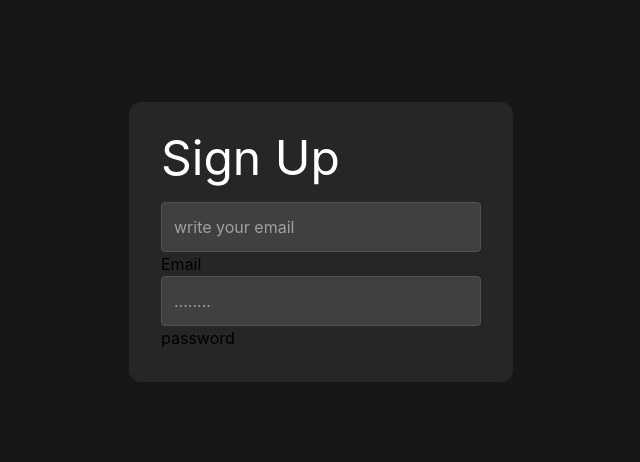
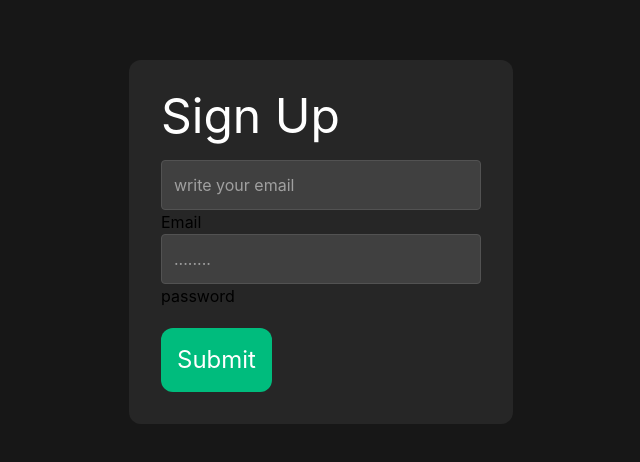
Before and after one commit to estifanosx/REACT-LEARNING, a React (Vite) app: page / in a window 1280 px wide. Shown: the part 158-620 px from the top of the page, without its empty margins (319-959 px from the left). Built offline with nearby package versions, Linux system fonts and the light colour scheme.

Commit message:
feat: add submit button to Form component

```diff
--- a/src/Components/Components/excersise/Form.jsx
+++ b/src/Components/Components/excersise/Form.jsx
@@ -29,6 +29,7 @@ export default function Form() {
             <label for="password">password</label>
           </div>
         </div>
+        <button className="text-2xl text-white bg-emerald-500 p-4 rounded-xl ">Submit</button>
       </div>
     </form>
   );
```
